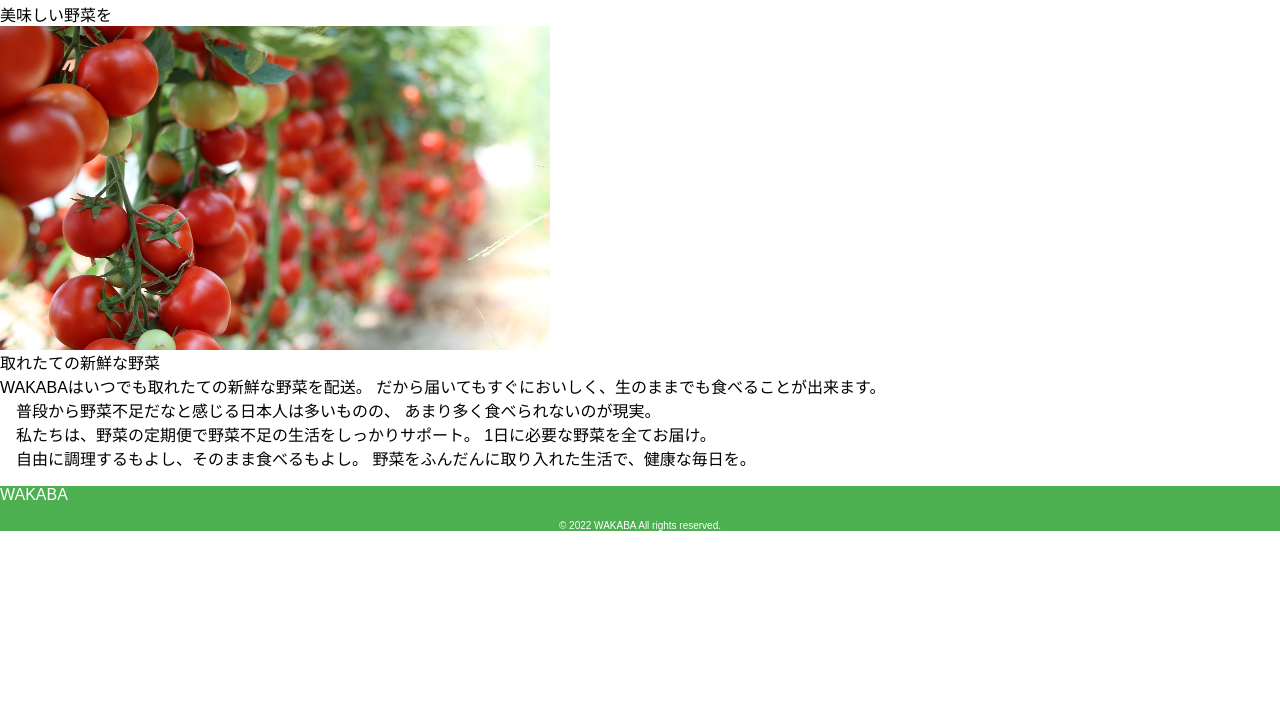
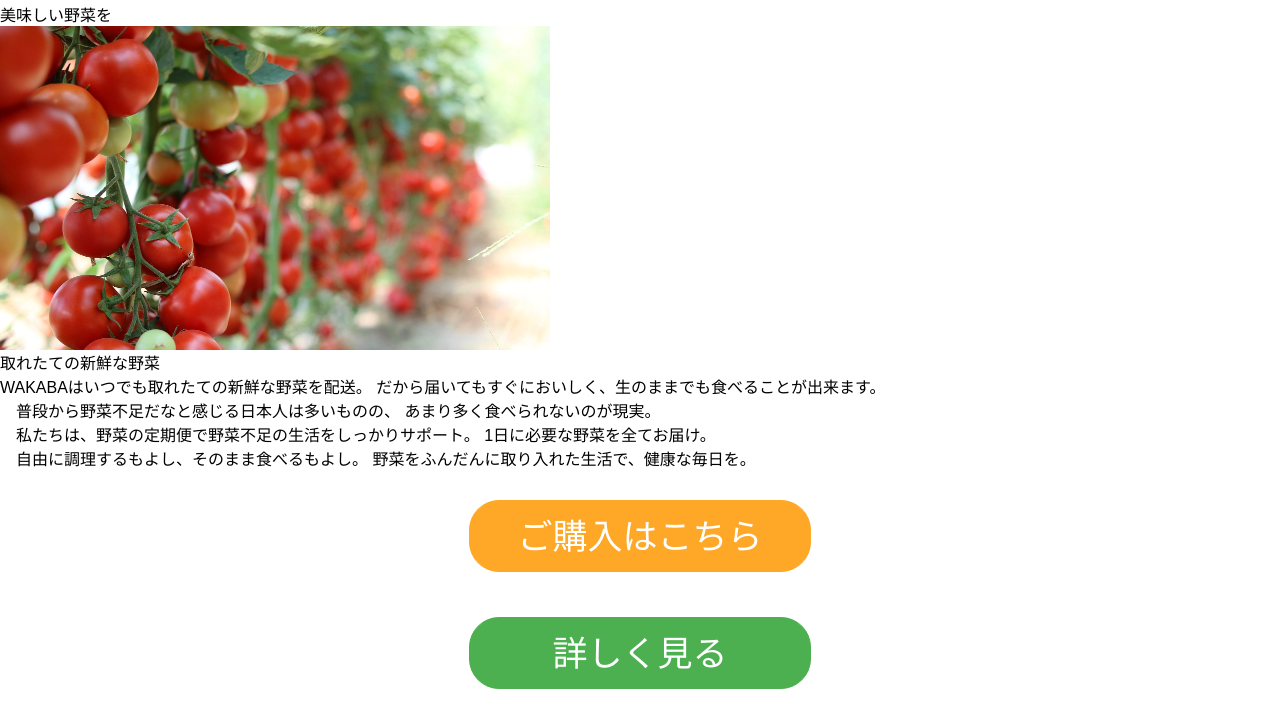
Before and after one commit to y-egawa-1114/WAKABA, a plain HTML site: page index.html in a window 1280 px wide. Shown: the part 358-1076 px from the top of the page. Before the commit the page ends 899 px from the top, so only its background shows below. Drawn offline with Linux system fonts and the light colour scheme.

Commit message:
ボタンとフッターのCSS

```diff
--- a/index.html
+++ b/index.html
@@ -44,6 +44,16 @@
                     　自由に調理するもよし、そのまま食べるもよし。
                     野菜をふんだんに取り入れた生活で、健康な毎日を。
                 </div>
+
+            <div id="btn">
+                <div class="btn-1">
+                    ご購入はこちら
+                </div>
+
+                <div class="btn-2">
+                    詳しく見る
+                </div>
+            </div>
         </main>
 
         <footer id="footer">
--- a/style.css
+++ b/style.css
@@ -10,15 +10,57 @@ html {
   font-family: Arial,メイリオ;
 }
 
+/* ボタンのデザイン */
+
+.btn-1 {
+    width: 300px;
+    height: 56px;
+    color: white;
+    background: #ffa726;
+    border: solid 1px #ffa726;
+    border-radius:30px;
+    display: inline-block;
+    font-size: 35px;
+    padding: 7px 20px;
+    margin-top: 30px;
+    margin-bottom: 30px;
+    text-align: center;
+  }
+
+  .btn-2 {
+    width: 300px;
+    height: 56px;
+    color: white;
+    background: #4caf50;
+    border: solid 1px #4caf50;
+    border-radius:30px;
+    display: inline-block;
+    font-size: 35px;
+    padding: 7px 20px;
+    margin-top: 15px;
+    margin-bottom: 15px;
+    text-align: center;
+  }
+
+  /* ボタンの配置 */
+
+  #btn {
+    display: flex;
+    flex-direction:column;
+    align-items: center;
+  }
+
 /* フッター　*/
 
 #footer {
     background-color: #4caf50;
     color:#fff
-
   }
 
-
+ #footer .name-1 {
+    font-size: 20px;
+    text-align: center;
+ }
 
   #footer .copyright {
       font-size:10px;
```
